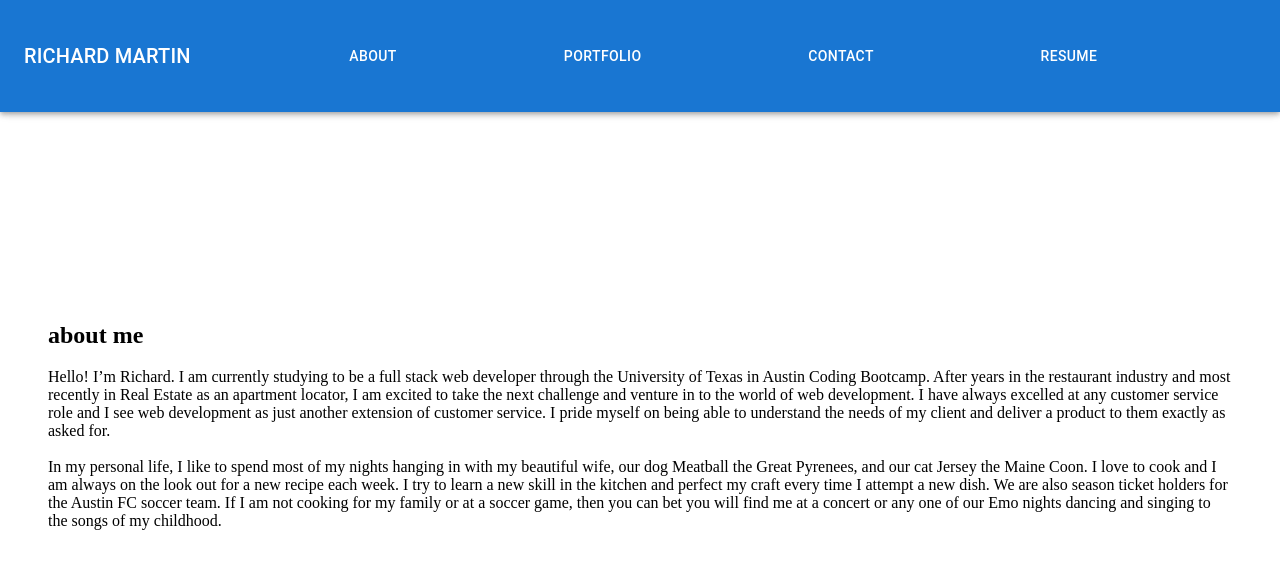
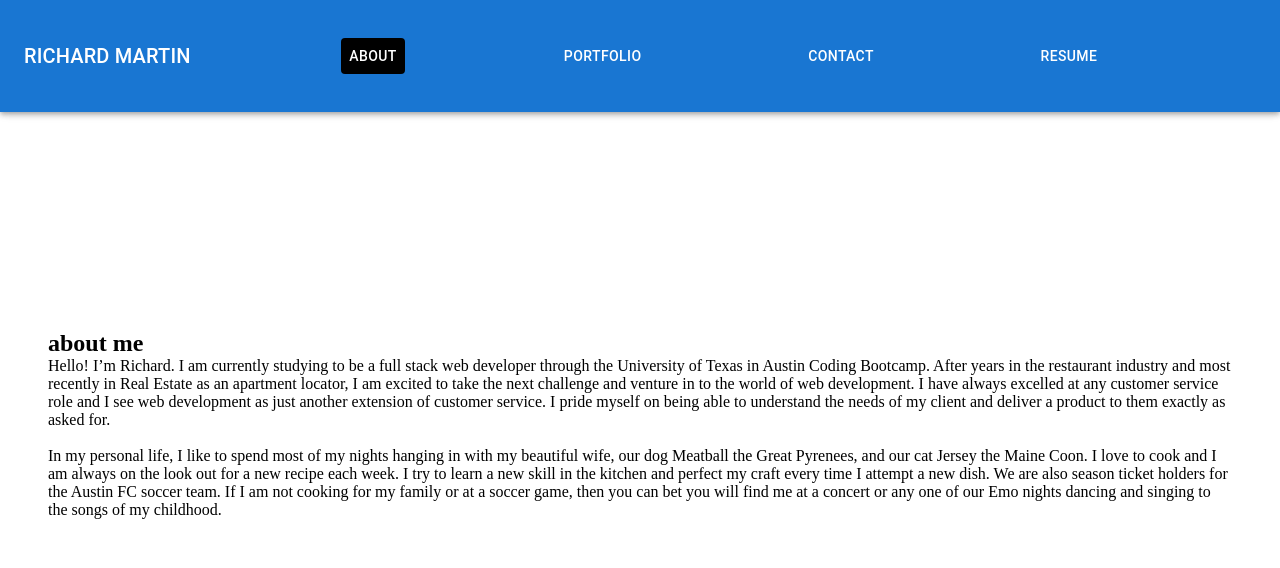
Before and after one commit to rmartin1985/Richard-Martin-portfolio, a React (Create React App) app: page / in a window 1280 px wide. Shown: the top 568 px of the page. Built offline with nearby package versions, Linux system fonts and the light colour scheme.

Commit message:
current page name stays highlighted in navbar

```diff
--- a/src/components/Header/index.js
+++ b/src/components/Header/index.js
@@ -1,11 +1,39 @@
-import React from "react";
+import React, { useState} from "react";
 // import { Link } from "react-router-dom";
 import Nav from "../Nav";
 
 function Header() {
+    const [pages] = useState([
+        {
+            name: 'About',
+            id: 1
+        },
+        {
+            name: 'Portfolio',
+            id: 2
+        },
+        {
+            name: 'Contact',
+            id: 3
+        },
+        {
+            name: 'Resume',
+            id: 4
+        }
+    ]);
+
+    const [currentPage, setCurrentPage] = useState(pages[0]);
+
+    const [pageSelected, setPageSelected] = useState(false);
+
     return (
         <header>
-            <Nav></Nav>
+            <Nav
+            pages={pages}
+            currentPage={currentPage}
+            setCurrentPage={setCurrentPage}
+            pageSelected={pageSelected}
+            setPageSelected={setPageSelected}></Nav>
         </header>
     );
 }
--- a/src/components/Nav/index.js
+++ b/src/components/Nav/index.js
@@ -1,4 +1,4 @@
-import React from "react";
+import React, { useState } from "react";
 import { Link } from 'react-router-dom';
 import AppBar from '@mui/material/AppBar';
 import Box from '@mui/material/Box';
@@ -11,10 +11,17 @@ import Container from '@mui/material/Container';
 import Button from '@mui/material/Button';
 import MenuItem from '@mui/material/MenuItem';
 
-const pages = ['About', 'Portfolio', 'Contact', 'Resume'];
+const Nav = (props) => {
+    const {
+        pages = [],
+        currentPage,
+        setCurrentPage,
+        pageSelected,
+        setPageSelected
+    } = props;
 
-const Nav = () => {
-  const [anchorElNav, setAnchorElNav] = React.useState(null);
+  const [anchorElNav, setAnchorElNav] = useState(null);
+
 
   const handleOpenNavMenu = (event) => {
     setAnchorElNav(event.currentTarget);
@@ -67,8 +74,8 @@ const Nav = () => {
               }}
             >
               {pages.map((page) => (
-                <MenuItem component={Link} to={page} key={page} onClick={handleCloseNavMenu}>
-                  <Typography textAlign="center">{page}</Typography>
+                <MenuItem component={Link} to={page.name} key={page.id} onClick={handleCloseNavMenu}>
+                  <Typography textAlign="center">{page.name}</Typography>
                 </MenuItem>
               ))}
             </Menu>
@@ -83,12 +90,16 @@ const Nav = () => {
           </Typography>
           <Box sx={{ flexGrow: 1, display: { xs: 'none', md: 'flex' } }}>
             {pages.map((page) => (
-              <Button component={Link} to={page}
-                key={page}
-                onClick={handleCloseNavMenu}
+              <Button component={Link} to={page.name}
+                key={page.id}
+                id={`${currentPage.name === page.name && !pageSelected && 'navActive'}`}
+                onClick={() => {
+                    setCurrentPage(page);
+                    setPageSelected(false);
+                }}
                 sx={{ color: 'white', display: 'block' }}
               >
-                {page}
+                {page.name}
               </Button>
             ))}
           </Box>
--- a/src/index.css
+++ b/src/index.css
@@ -1,5 +1,7 @@
 * {
   box-sizing: border-box;
+  margin: 0;
+  padding: 0;
 }
 
 html,
@@ -22,3 +24,7 @@ body {
   justify-content: space-evenly;
 
 }
+
+#navActive {
+  background-color: black;
+}
```
